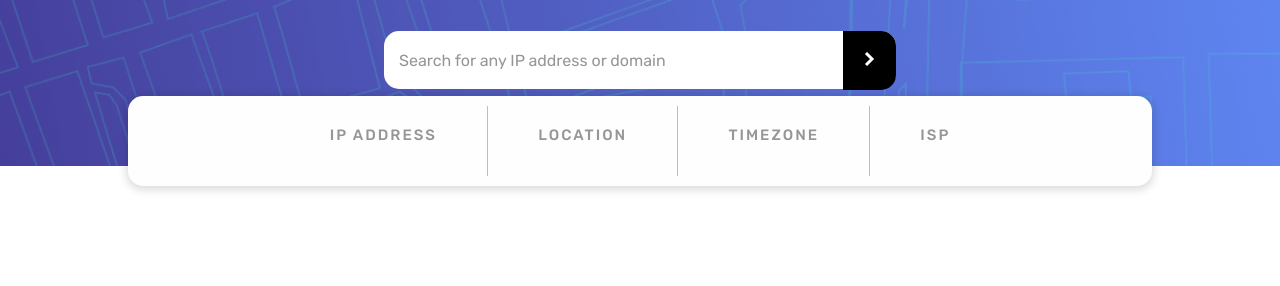
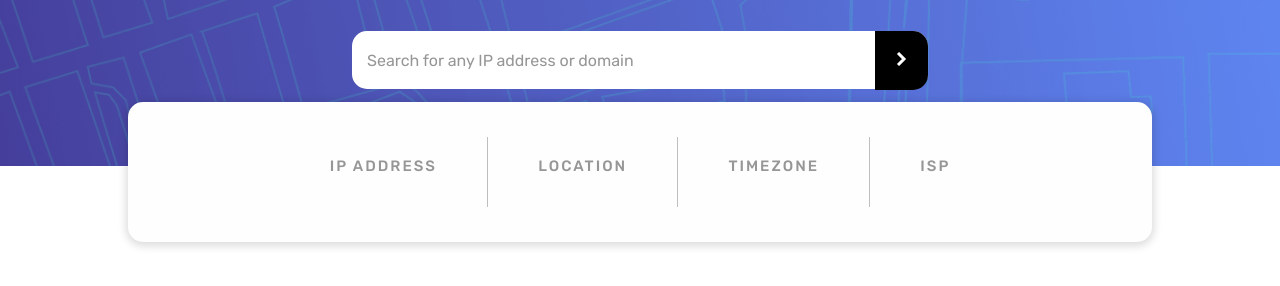
Before and after one commit to Auddity/FEM_IP-Address-Stat-Tracker, a plain HTML site: page index.html in a window 1280 px wide. Shown: the part 74-360 px from the top of the page. Drawn offline with nearby package versions, Linux system fonts and the light colour scheme; no server answers.

Commit message:
html fixes

```diff
--- a/index.html
+++ b/index.html
@@ -23,11 +23,13 @@
   <header class="header">
     <h1>IP Address Tracker</h1>
     <form class="form" id="form">
-      <label for="ip" class="form-control offscreen">
+      <label for="ip" class="form-control">
         <span class="input-text">
           Search for any IP address or domain
         </span>
         <input type="text" class="input" id="ip">
+      </label>
+      <label for="btn">
         <button type="submit" class="btn" id="btn">
           <img src="./images/icon-arrow.svg" alt="right chevron" class="chevron-img">
         </button>
@@ -35,6 +37,7 @@
     </form>
   </header>
   <section class="display">
+    <h2 class="offscreen">Data Display</h2>
     <div class="display-section">
       <small class="display-section-title">
         ip address
--- a/sass/base/_reset.scss
+++ b/sass/base/_reset.scss
@@ -13,3 +13,8 @@ body {
   font-size: 1.8rem;
   height: 100vh;
 }
+
+.offscreen {
+  position: absolute;
+  left: -10000px;
+}
--- a/sass/layout/_header.scss
+++ b/sass/layout/_header.scss
@@ -18,7 +18,9 @@
   }
 
   .form {
-    width: min(39rem, 80%);
+    position: relative;
+    width: clamp(39rem, 45%, 80%);
+    max-width: 80%;
     margin-inline: auto;
 
     &-control {
@@ -47,9 +49,12 @@
         cursor: pointer;
       }
 
+    }
+
     .btn {
       position: absolute;
       right: 0;
+      top: 0;
       background-color: rgb(0, 0, 0);
       padding: 2.1rem;
       border: none;
@@ -63,4 +68,3 @@
     }
   }
 }
-}
--- a/sass/layout/_responsive.scss
+++ b/sass/layout/_responsive.scss
@@ -1,9 +1,4 @@
-// Header - width
-@include mx.mq(900px) {
-  .form {
-    width: 40%;
-  }
-}
+@use '../abstracts/mixins' as mx;
 
 // Display - width
 @include mx.mq(900px) {
```
Also changed, not shown: css/main.min.css, sass/layout/_display.scss (line endings or trailing spaces). Lines whose indentation alone changed are shown as unchanged.
